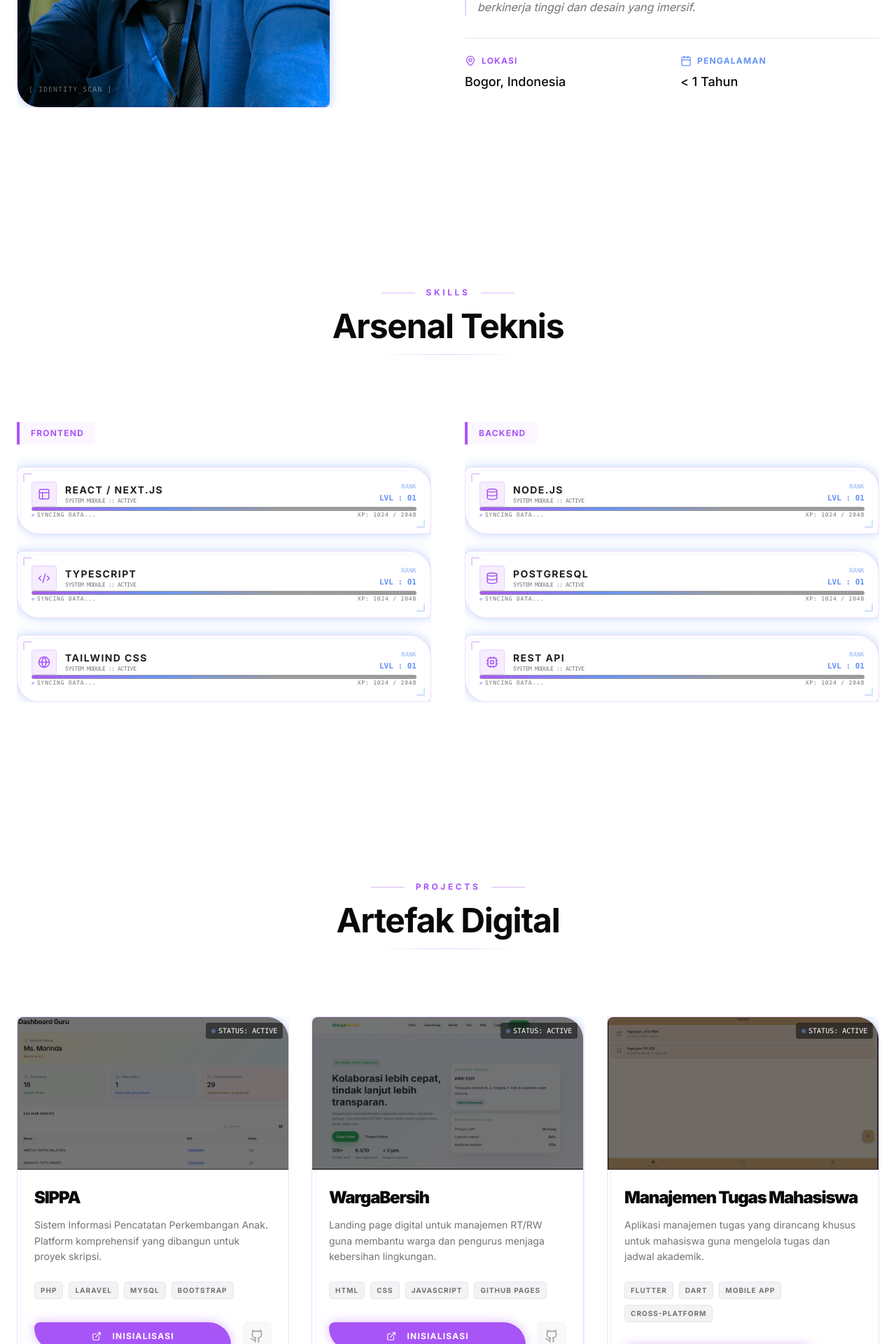
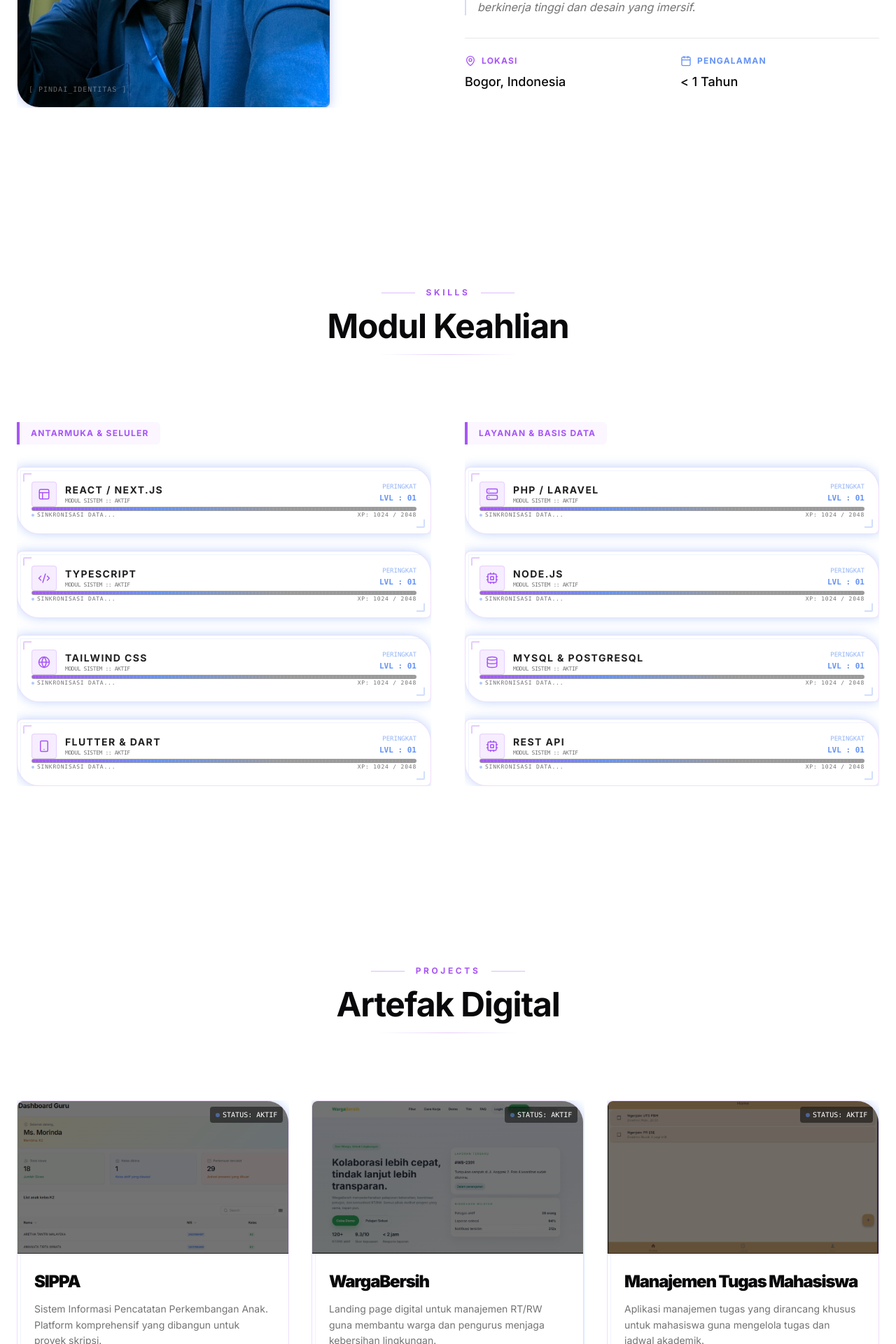
Before and after one commit to SulthanZharfan/my-portofolio, a Next.js app: page / in a window 1280 px wide. Shown: the part 1340-3260 px from the top of the page at 70% size. Built offline with nearby package versions, Linux system fonts and the light colour scheme.

Commit message:
Update Code

```diff
--- a/components/sections/About.tsx
+++ b/components/sections/About.tsx
@@ -33,7 +33,7 @@ export const About = () => {
             />
 
             <div className="absolute bottom-4 left-4 z-20">
-              <span className="text-[10px] font-mono tracking-widest text-white/40 group-hover:text-neon-ice transition-colors">[ IDENTITY_SCAN ]</span>
+              <span className="text-[10px] font-mono tracking-widest text-white/40 group-hover:text-neon-ice transition-colors">{trans.scan}</span>
             </div>
           </CyberCard>
 
--- a/components/sections/CurrentJob.tsx
+++ b/components/sections/CurrentJob.tsx
@@ -42,10 +42,10 @@ export const CurrentJob = () => {
                 <div className="pt-4 flex items-center justify-center md:justify-start gap-4 text-xs font-mono text-foreground/50">
                   <span className="flex items-center gap-2">
                     <div className="w-2 h-2 rounded-full bg-neon-ice animate-pulse" />
-                    START_DATE: {currentJob.startDate}
+                    {trans.start}: {currentJob.startDate}
                   </span>
                   <span>|</span>
-                  <span>ENV: {trans.env}</span>
+                  <span>{trans.env}: {currentJob.env || "PRODUCTION"}</span>
                 </div>
               </div>
 
--- a/components/sections/Experience.tsx
+++ b/components/sections/Experience.tsx
@@ -9,14 +9,14 @@ import { useLanguage } from '@/context/LanguageContext';
 import { Briefcase, Calendar } from 'lucide-react';
 import { GlowEffect } from '../ui/GlowEffect';
 import { Reveal } from '../animation/Reveal';
+import { translations } from '@/data/translations';
 
 export const Experience = () => {
-  const { t } = useLanguage();
-
-  const title = { en: "Quest Log", id: "Log Petualangan" };
+  const { language, t } = useLanguage();
+  const trans = translations[language].experience;
 
   return (
-    <SectionWrapper id="experience" title={t(title)}>
+    <SectionWrapper id="experience" title={trans.title}>
       <GlowEffect color="purple" size="md" className="right-0 top-1/2" />
 
       <div className="relative space-y-12">
@@ -48,7 +48,7 @@ export const Experience = () => {
 
                   <div className="flex items-center gap-2 text-neutral-400 text-[10px] mb-6 px-2 py-0.5 rounded bg-border/20 w-fit font-mono">
                     <Calendar size={12} />
-                    <span>{exp.duration}</span>
+                    <span>{exp.duration.replace("Present", trans.present)}</span>
                   </div>
 
                   <p className="text-neutral-500 text-sm leading-relaxed border-l-2 border-border pl-4 py-1">
--- a/components/sections/Footer.tsx
+++ b/components/sections/Footer.tsx
@@ -2,9 +2,10 @@
 
 import React from 'react';
 import { useLanguage } from '@/context/LanguageContext';
+import { translations } from '@/data/translations';
 
 export const Footer = () => {
-  const { t } = useLanguage();
+  const { language, t } = useLanguage();
   const year = new Date().getFullYear();
 
   const content = {
@@ -24,7 +25,9 @@ export const Footer = () => {
         <div className="flex items-center gap-6">
           <div className="flex items-center gap-2">
             <div className="w-2 h-2 rounded-full bg-neon-purple animate-pulse" />
-            <span className="text-[10px] font-bold text-neutral-400 uppercase tracking-widest">System_Online</span>
+            <span className="text-[10px] font-bold text-neutral-400 uppercase tracking-widest">
+              {translations[language].footer.status}
+            </span>
           </div>
           <div className="h-4 w-px bg-neutral-200" />
           <div className="text-[10px] font-mono text-neutral-300">
--- a/components/sections/Projects.tsx
+++ b/components/sections/Projects.tsx
@@ -33,7 +33,7 @@ export const Projects = () => {
                  />
                  <div className="absolute top-2 right-2 px-2 py-1 bg-black/50 backdrop-blur-sm rounded text-[10px] text-white font-mono flex items-center gap-1 z-10">
                     <div className="w-1.5 h-1.5 rounded-full bg-neon-ice animate-pulse" />
-                    STATUS: ACTIVE
+                    {trans.status}: {trans.active}
                  </div>
               </div>
 
--- a/components/sections/Skills.tsx
+++ b/components/sections/Skills.tsx
@@ -20,7 +20,9 @@ export const Skills = () => {
           <Reveal key={idx} width="100%" delay={idx * 0.2}>
             <div className="flex flex-col gap-6 md:gap-8">
               <div className="flex items-center gap-3 px-4 py-2 bg-neon-purple/5 border-l-4 border-neon-purple rounded-r-md w-fit">
-                <span className="text-[10px] md:text-xs font-bold tracking-widest text-neon-purple uppercase">{group.category}</span>
+                <span className="text-[10px] md:text-xs font-bold tracking-widest text-neon-purple uppercase">
+                  {t.categories[group.category as keyof typeof t.categories]}
+                </span>
               </div>
 
               <div className="grid gap-4 md:gap-6">
@@ -33,11 +35,11 @@ export const Skills = () => {
                         </div>
                         <div className="flex flex-col">
                           <span className="font-bold text-sm tracking-widest uppercase text-foreground/90 group-hover:text-neon-ice transition-colors">{skill.name}</span>
-                          <span className="text-[8px] font-mono text-neutral-500 uppercase tracking-tighter">System Module :: Active</span>
+                          <span className="text-[8px] font-mono text-neutral-500 uppercase tracking-tighter">{t.module} :: {t.active}</span>
                         </div>
                       </div>
                       <div className="flex flex-col items-end">
-                        <span className="text-[9px] font-mono text-neon-ice/70 uppercase leading-none mb-1">Rank</span>
+                        <span className="text-[9px] font-mono text-neon-ice/70 uppercase leading-none mb-1">{t.rank}</span>
                         <span className="text-[11px] font-mono text-neon-ice font-bold drop-shadow-neon-ice">LVL : {skill.level?.toString().padStart(2, '0') || "01"}</span>
                       </div>
                     </div>
@@ -55,10 +57,11 @@ export const Skills = () => {
                     <div className="flex justify-between items-center text-[8px] font-mono text-neutral-500 uppercase tracking-widest">
                       <div className="flex items-center gap-1">
                         <span className="w-1 h-1 rounded-full bg-neon-ice animate-pulse" />
-                        <span>Syncing Data...</span>
+                        <span>{t.sync}</span>
                       </div>
-                      <span>XP: 1024 / 2048</span>
+                      <span>{t.xp}: 1024 / 2048</span>
                     </div>
+
                   </CyberCard>
                 ))}
               </div>
--- a/data/currentJob.ts
+++ b/data/currentJob.ts
@@ -8,5 +8,6 @@ export const currentJob: CurrentJob = {
     en: "Assisting in the development and optimization of internal web applications, focusing on creating efficient, reliable, and user-friendly digital solutions.",
     id: "Membantu pengembangan dan optimalisasi aplikasi web internal, berfokus pada penciptaan solusi digital yang efisien, andal, dan ramah pengguna."
   },
-  startDate: "Mar 2026"
+  startDate: "Mar 2026",
+  env: "PRODUCTION"
 };
--- a/data/skills.ts
+++ b/data/skills.ts
@@ -1,19 +1,21 @@
-import { Layout, Code2, Globe, Database, Cpu, Smartphone } from "lucide-react";
+import { Layout, Code2, Globe, Database, Cpu, Smartphone, Server } from "lucide-react";
 
 export const skills = [
   {
-    category: "Frontend",
+    category: "frontend",
     items: [
       { name: "React / Next.js", level: 1, icon: Layout },
       { name: "TypeScript", level: 1, icon: Code2 },
       { name: "Tailwind CSS", level: 1, icon: Globe },
+      { name: "Flutter & Dart", level: 1, icon: Smartphone },
     ]
   },
   {
-    category: "Backend",
+    category: "backend",
     items: [
-      { name: "Node.js", level: 1, icon: Database },
-      { name: "PostgreSQL", level: 1, icon: Database },
+      { name: "PHP / Laravel", level: 1, icon: Server },
+      { name: "Node.js", level: 1, icon: Cpu },
+      { name: "MySQL & PostgreSQL", level: 1, icon: Database },
       { name: "REST API", level: 1, icon: Cpu },
     ]
   }
--- a/data/translations.ts
+++ b/data/translations.ts
@@ -17,24 +17,41 @@ export const translations = {
     about: {
       title: "About Me",
       goal: "Bridging Imagination & Reality",
-      base: "Base",
+      base: "Location",
       exp: "Experience",
       years: "< 1 Year",
+      scan: "[ IDENTITY_SCAN ]",
     },
     skills: {
       title: "Technical Arsenal",
+      module: "System Module",
+      active: "Active",
+      rank: "Rank",
+      sync: "Syncing Data...",
+      xp: "XP",
+      categories: {
+        frontend: "Frontend & Mobile",
+        backend: "Backend & Database",
+      }
     },
     projects: {
       title: "Digital Artifacts",
       viewLive: "Initialize",
       viewCode: "Source",
+      status: "STATUS",
+      active: "ACTIVE",
     },
     experience: {
       title: "Quest Log",
+      present: "Present",
     },
     currentJob: {
       title: "Current Status",
-      env: "PRODUCTION",
+      env: "ENVIRONMENT",
+      start: "START_DATE",
+    },
+    footer: {
+      status: "System_Online",
     },
     certificates: {
       title: "System Verifications",
@@ -72,30 +89,48 @@ export const translations = {
       base: "Lokasi",
       exp: "Pengalaman",
       years: "< 1 Tahun",
+      scan: "[ PINDAI_IDENTITAS ]",
     },
     skills: {
-      title: "Arsenal Teknis",
+      title: "Modul Keahlian",
+      module: "Modul Sistem",
+      active: "Aktif",
+      rank: "Peringkat",
+      sync: "Sinkronisasi Data...",
+      xp: "XP",
+      categories: {
+        frontend: "Antarmuka & Seluler",
+        backend: "Layanan & Basis Data",
+      }
     },
     projects: {
       title: "Artefak Digital",
-      viewLive: "Inisialisasi",
+      viewLive: "Akses",
       viewCode: "Sumber",
+      status: "STATUS",
+      active: "AKTIF",
     },
     experience: {
-      title: "Log Petualangan",
+      title: "Riwayat Pengalaman",
+      present: "Sekarang",
     },
     currentJob: {
       title: "Status Terkini",
-      env: "PRODUKSI",
+      env: "LINGKUNGAN",
+      start: "TANGGAL_MULAI",
+    },
+    footer: {
+      status: "Sistem_Online",
     },
     certificates: {
       title: "Verifikasi Sistem",
       view: "Verifikasi",
     },
+
     contact: {
       title: "Hubungi Saya",
       email: "Komunikasi Langsung",
-      socials: "Tautan Syaraf",
+      socials: "Tautan Digital",
       name: "Nama identitas",
       mail: "Alamat email otentikasi",
       msg: "Pesan protokol",
--- a/types/index.ts
+++ b/types/index.ts
@@ -32,6 +32,7 @@ export interface CurrentJob {
   status: Translatable | string;
   description: Translatable | string;
   startDate: string;
+  env?: string;
 }
 
 export interface Certificate {
```
